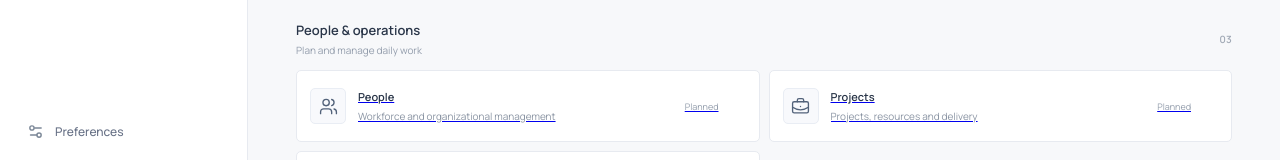
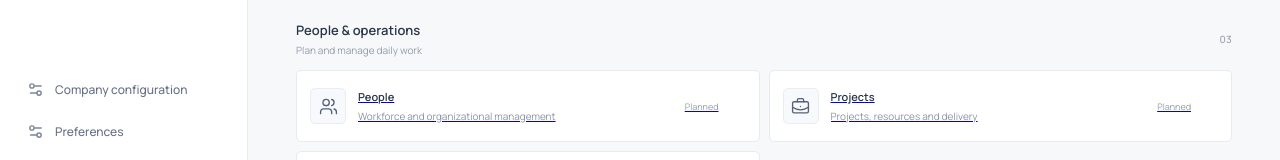
Before and after one commit to fbrhrdynt/orva_project, a Next.js app in the folder apps/web/: page / in a window 1280 px wide. Shown: the part 528-688 px from the top of the page. Built offline with nearby package versions, Linux system fonts and the light colour scheme.

Commit message:
feat(platform): expose company configuration in workspace navigation

```diff
--- a/apps/web/src/app/page.tsx
+++ b/apps/web/src/app/page.tsx
@@ -72,6 +72,7 @@ export default function Home() {
         </nav>
 
         <div className="sidebar-bottom">
+          <Link className="nav-item" href="/company-settings"><Settings2 size={17}/><span>Company configuration</span></Link>
           <a className="nav-item" href="#preferences"><Settings2 size={17}/><span>Preferences</span></a>
           <a className="nav-item" href="#help"><CircleHelp size={17}/><span>Help & support</span></a>
           <div className="profile">
```
